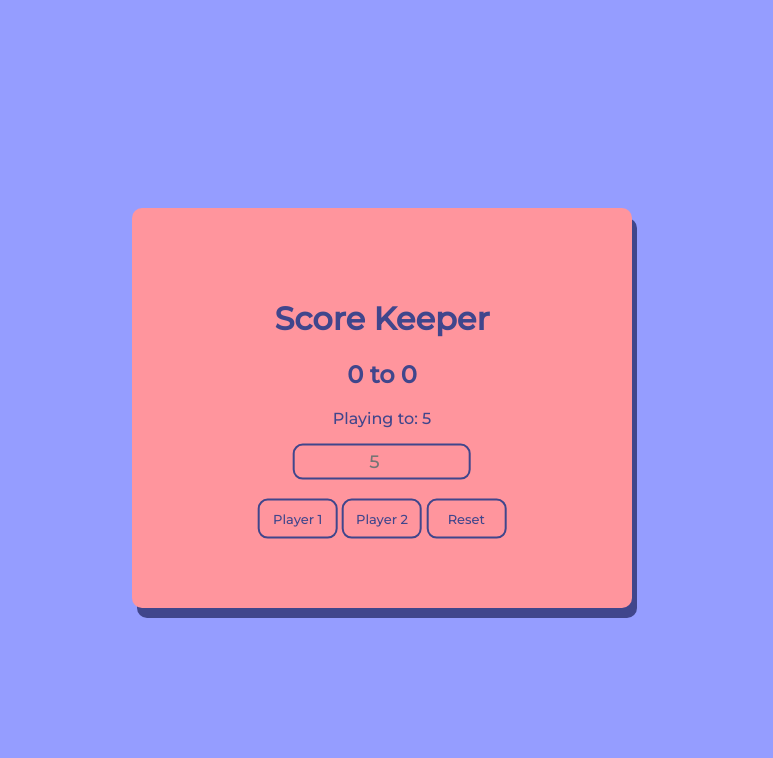
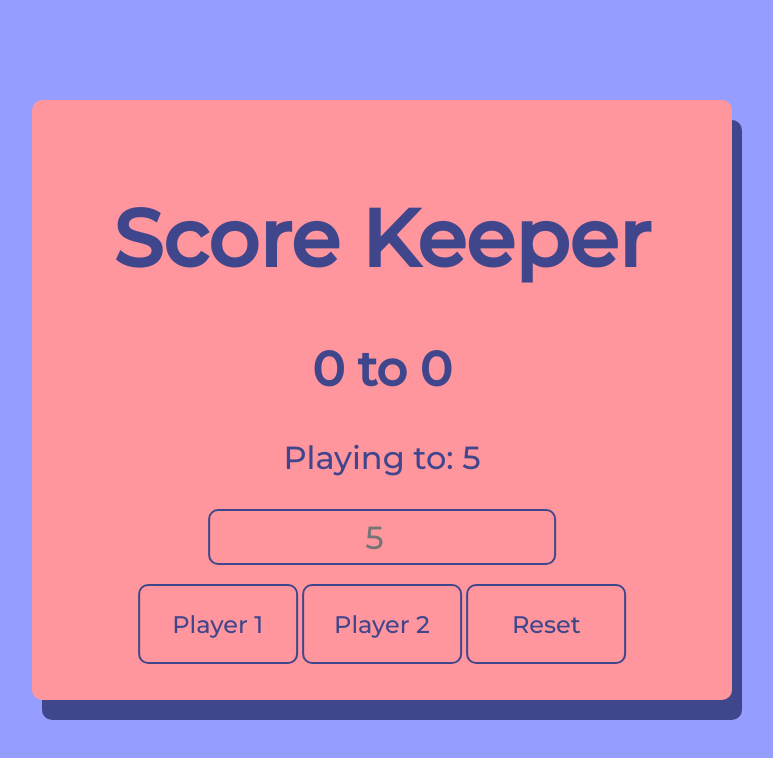
Before and after one commit to ngomri/ScoreKeeper, a plain HTML site: page index.html in a window 1280 px wide. Shown: the whole page, without its empty margins (258-1031 px from the left). Drawn offline with Linux system fonts and the light colour scheme.

Commit message:
Add files via upload

```diff
--- a/index.html
+++ b/index.html
@@ -7,7 +7,7 @@
 </head>
 <body id="body">
 
-    <div id="circle">
+    <div id="square">
         <div id="mainContent">
             <h1>Score Keeper</h1>
             <h2><span id="firstP">0</span> to <span id="secondP">0</span></h2>
--- a/scoreKeeper.css
+++ b/scoreKeeper.css
@@ -5,9 +5,21 @@ html, body {
     color: #40468C;
     height: 100%;
     position: relative;
+    margin: 0;
+    overflow: hidden;
 }
 
 h1 {
+    font-size: 500%;
+    width: max-content;
+
+}
+h2 {
+    font-size: 300%;
+}
+p {
+    font-size: 200%;
+
 }
 div {
     text-align: center;
@@ -18,37 +30,38 @@ div {
     transform: translate(-50%, -50%);
 }
 
-#circle {
+#square {
 
 background: #FF959D;
 border-radius: 10px;
-width: 500px;
-height: 400px;
-box-shadow: 5px 10px;
+width: 700px;
+height: 600px;
+box-shadow: 10px 20px;
 }
 
 input {
     text-align: center;
-    width: 170px;
-    height: 30px;
+    width: 340px;
+    height: 50px;
     background-color: transparent;
     border: 2px solid #40468C;
     color: #40468C;
     border-radius: 10px;
-    font-size: large;
+    font-size: xx-large;
     font-family: 'Montserrat', sans-serif;
 
 }
 
 button {
-    height: 40px;
-    width: 80px;
+    height: 80px;
+    width: 160px;
     border-radius: 10px;
     border: 2px solid #40468C;
     background-color:transparent;
     color: #40468C;
-    font-size: small;
+    font-size: x-large;
     font-family: 'Montserrat', sans-serif;
 }
+
 button:focus {outline:0;}
 input:focus {outline:0;}
```
